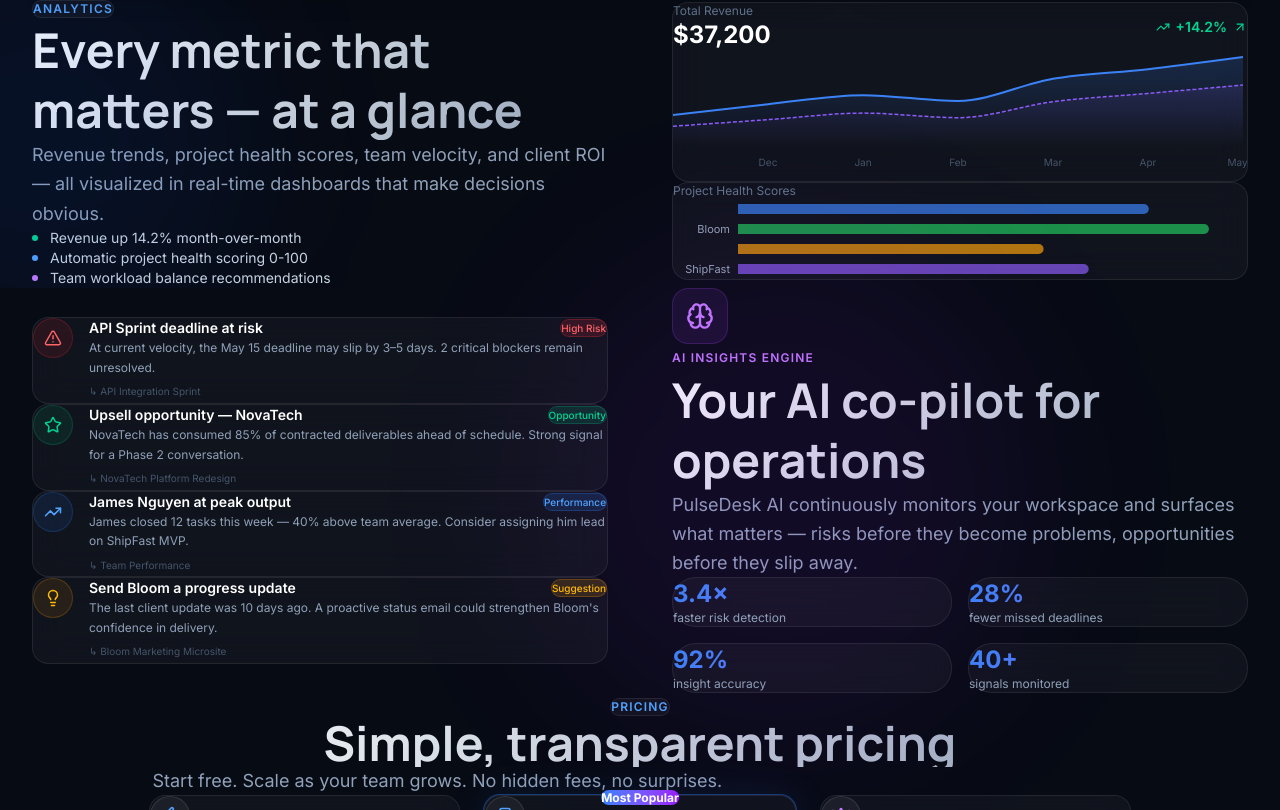
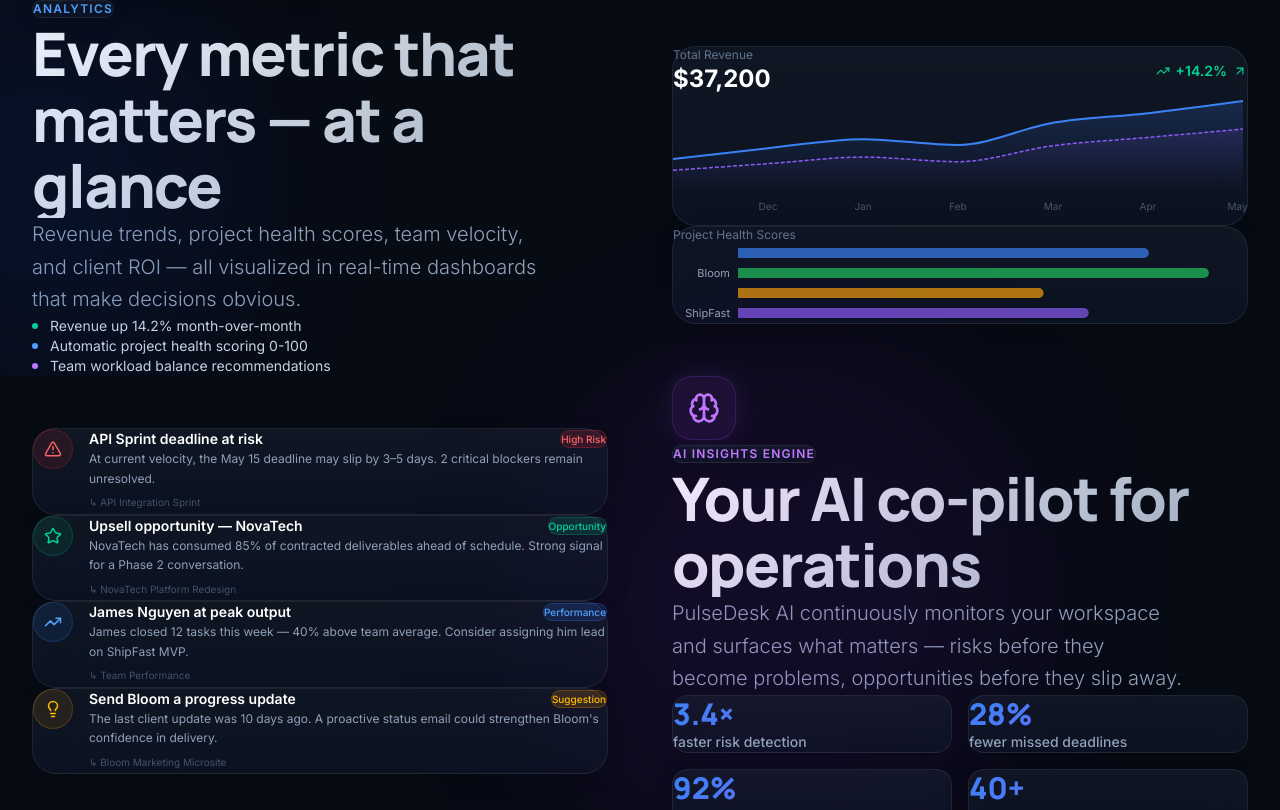
Before and after one commit to AnasCoding1986/PulseDesk_-AI_Frontend-, a React (Vite) app: page / in a window 1280 px wide. Shown: the part 1890-2700 px from the top of the page. Built offline with nearby package versions, Linux system fonts and the light colour scheme.

Commit message:
feat(ui): phase 4 analytics and insights visual polish

```diff
--- a/src/components/landing/AIInsightsSection.tsx
+++ b/src/components/landing/AIInsightsSection.tsx
@@ -60,17 +60,19 @@ export const AIInsightsSection: React.FC = () => {
             initial={{ opacity: 0, x: -30 }}
             whileInView={{ opacity: 1, x: 0 }}
             viewport={{ once: true }}
-            transition={{ duration: 0.7 }}
-            className="space-y-3"
+            transition={{ duration: 0.8, ease: [0.16, 1, 0.3, 1] }}
+            className="space-y-4 relative"
           >
+            <div className="absolute inset-0 bg-gradient-to-br from-purple-500/10 to-transparent blur-3xl -z-10 rounded-full" />
+
             {insights.map((insight, i) => (
               <motion.div
                 key={insight.title}
                 initial={{ opacity: 0, x: -20 }}
                 whileInView={{ opacity: 1, x: 0 }}
                 viewport={{ once: true }}
-                transition={{ delay: i * 0.1, duration: 0.5 }}
-                className="glass border border-white/[0.08] rounded-2xl p-5 hover:border-white/20 transition-all duration-300 cursor-default group"
+                transition={{ delay: i * 0.1, duration: 0.6, ease: [0.16, 1, 0.3, 1] }}
+                className="glass-premium border border-white/[0.08] rounded-3xl p-6 hover:border-white/20 transition-all duration-300 cursor-default group"
               >
                 <div className="flex items-start gap-4">
                   <div className={`w-10 h-10 rounded-xl ${insight.iconBg} border flex items-center justify-center flex-shrink-0 ${insight.iconColor} group-hover:scale-110 transition-transform`}>
@@ -96,18 +98,18 @@ export const AIInsightsSection: React.FC = () => {
             initial={{ opacity: 0, x: 30 }}
             whileInView={{ opacity: 1, x: 0 }}
             viewport={{ once: true }}
-            transition={{ duration: 0.7, delay: 0.15 }}
+            transition={{ duration: 0.8, delay: 0.15, ease: [0.16, 1, 0.3, 1] }}
           >
-            <div className="w-14 h-14 rounded-2xl bg-purple-500/10 border border-purple-500/20 flex items-center justify-center mb-6">
-              <Brain size={28} className="text-purple-400" />
+            <div className="w-16 h-16 rounded-[20px] bg-purple-500/10 border border-purple-500/20 flex items-center justify-center mb-8 shadow-[0_0_30px_rgba(168,85,247,0.15)]">
+              <Brain size={32} className="text-purple-400" />
             </div>
-            <span className="inline-block text-xs font-semibold text-purple-400 tracking-widest uppercase mb-4">
+            <span className="inline-block text-xs font-semibold text-purple-400 tracking-widest uppercase mb-6 px-4 py-2 glass-premium border border-purple-500/20 rounded-full">
               AI Insights Engine
             </span>
-            <h2 className="text-4xl sm:text-5xl font-display font-bold gradient-text mb-6 leading-tight">
+            <h2 className="text-5xl sm:text-6xl font-display font-extrabold gradient-text mb-6 leading-[1.1] tracking-tight">
               Your AI co-pilot for operations
             </h2>
-            <p className="text-slate-400 text-lg leading-relaxed mb-8">
+            <p className="text-slate-400 text-xl font-light leading-relaxed mb-10 max-w-lg">
               PulseDesk AI continuously monitors your workspace and surfaces what matters — risks before they become problems, opportunities before they slip away.
             </p>
             <div className="grid grid-cols-2 gap-4">
@@ -117,9 +119,9 @@ export const AIInsightsSection: React.FC = () => {
                 { stat: '92%', label: 'insight accuracy' },
                 { stat: '40+', label: 'signals monitored' },
               ].map((item) => (
-                <div key={item.label} className="glass border border-white/[0.06] rounded-xl p-4">
-                  <div className="text-2xl font-bold gradient-text-blue mb-1">{item.stat}</div>
-                  <div className="text-xs text-slate-400">{item.label}</div>
+                <div key={item.label} className="glass-premium border border-white/[0.08] rounded-2xl p-6">
+                  <div className="text-3xl font-display font-extrabold gradient-text-blue mb-2">{item.stat}</div>
+                  <div className="text-sm text-slate-400 font-medium">{item.label}</div>
                 </div>
               ))}
             </div>
--- a/src/components/landing/AnalyticsPreviewSection.tsx
+++ b/src/components/landing/AnalyticsPreviewSection.tsx
@@ -44,15 +44,15 @@ export const AnalyticsPreviewSection: React.FC = () => {
             initial={{ opacity: 0, x: -30 }}
             whileInView={{ opacity: 1, x: 0 }}
             viewport={{ once: true }}
-            transition={{ duration: 0.7 }}
+            transition={{ duration: 0.8, ease: [0.16, 1, 0.3, 1] }}
           >
-            <span className="inline-block text-xs font-semibold text-blue-400 tracking-widest uppercase mb-4 px-3 py-1.5 glass border border-blue-500/20 rounded-full">
+            <span className="inline-block text-xs font-semibold text-blue-400 tracking-widest uppercase mb-6 px-4 py-2 glass-premium border border-blue-500/20 rounded-full shadow-[0_0_20px_rgba(59,130,246,0.15)]">
               Analytics
             </span>
-            <h2 className="text-4xl sm:text-5xl font-display font-bold gradient-text mb-6 leading-tight">
+            <h2 className="text-5xl sm:text-6xl font-display font-extrabold gradient-text mb-6 leading-[1.1] tracking-tight">
               Every metric that matters — at a glance
             </h2>
-            <p className="text-slate-400 text-lg leading-relaxed mb-8">
+            <p className="text-slate-400 text-xl font-light leading-relaxed mb-10 max-w-lg">
               Revenue trends, project health scores, team velocity, and client ROI — all visualized in real-time dashboards that make decisions obvious.
             </p>
             <div className="space-y-4">
@@ -74,11 +74,13 @@ export const AnalyticsPreviewSection: React.FC = () => {
             initial={{ opacity: 0, x: 30 }}
             whileInView={{ opacity: 1, x: 0 }}
             viewport={{ once: true }}
-            transition={{ duration: 0.7, delay: 0.15 }}
-            className="space-y-4"
+            transition={{ duration: 0.8, delay: 0.15, ease: [0.16, 1, 0.3, 1] }}
+            className="space-y-6 relative"
           >
+            <div className="absolute inset-0 bg-gradient-to-tr from-blue-500/10 to-purple-500/10 blur-3xl -z-10 rounded-full" />
+
             {/* Revenue chart card */}
-            <div className="glass border border-white/[0.08] rounded-2xl p-5">
+            <div className="glass-premium border border-white/[0.08] rounded-3xl p-8">
               <div className="flex items-center justify-between mb-4">
                 <div>
                   <p className="text-xs text-slate-500 mb-1">Total Revenue</p>
@@ -112,7 +114,7 @@ export const AnalyticsPreviewSection: React.FC = () => {
             </div>
 
             {/* Project health card */}
-            <div className="glass border border-white/[0.08] rounded-2xl p-5">
+            <div className="glass-premium border border-white/[0.08] rounded-3xl p-8">
               <p className="text-xs text-slate-500 mb-4">Project Health Scores</p>
               <ResponsiveContainer width="100%" height={80}>
                 <BarChart data={healthData} layout="vertical" margin={{ top: 0, right: 8, bottom: 0, left: 0 }}>
```
